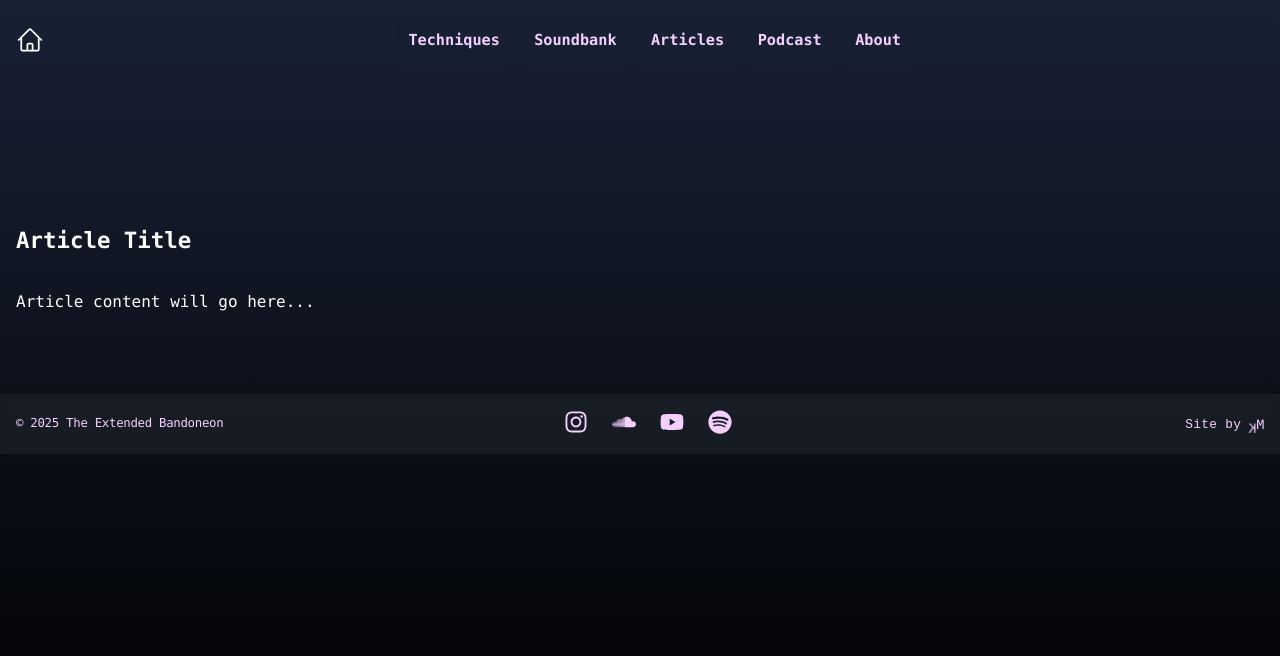
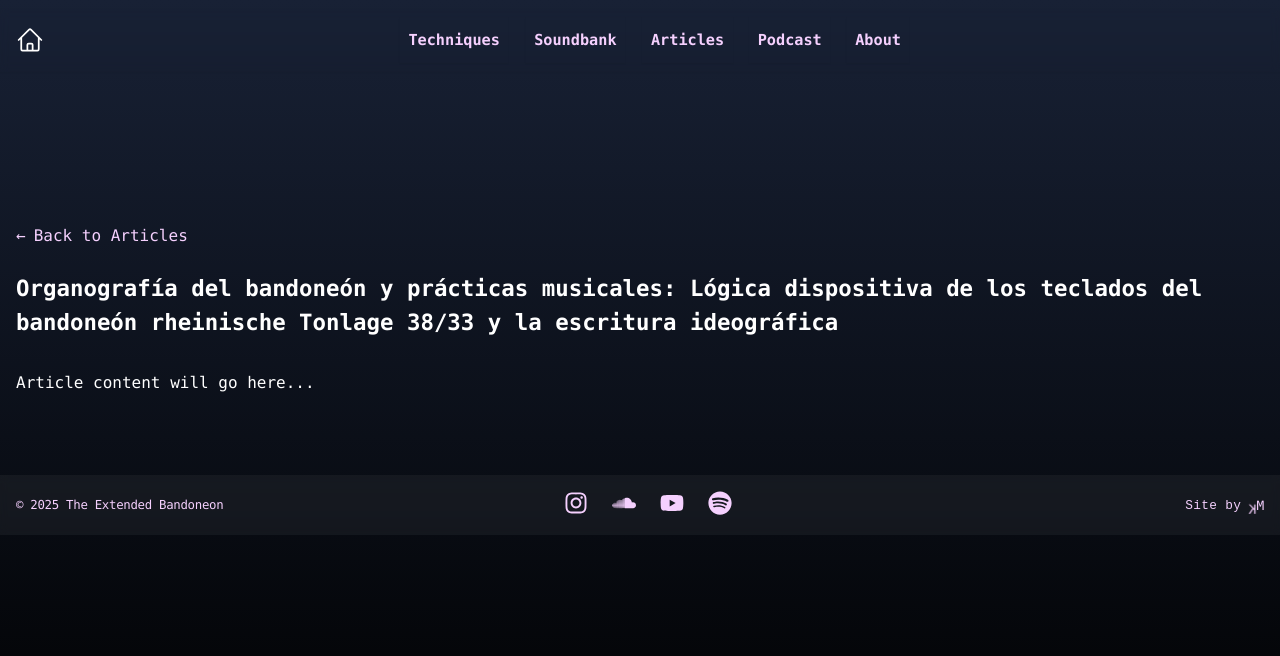
Before and after one commit to manuK1777/extended-bandoneon, a Next.js app: page /articles/organografia-bandoneon in a window 1280 px wide. Shown: the top 656 px of the page. Built offline with nearby package versions, Linux system fonts and the light colour scheme.

Commit message:
WP: article page

```diff
--- a/app/(with-header-footer)/articles/[id]/page.tsx
+++ b/app/(with-header-footer)/articles/[id]/page.tsx
@@ -1,8 +1,33 @@
+import Link from 'next/link';
+
 export default function ArticlePage({ params }: { params: { id: string } }) {
-  // TODO: Fetch article content based on params.id
+  const articles = [
+    {
+      id: 'organografia-bandoneon',
+      title: 'Organografía del bandoneón y prácticas musicales: Lógica dispositiva de los teclados del bandoneón rheinische Tonlage 38/33 y la escritura ideográfica'
+    }
+  ];
+
+  const article = articles.find(article => article.id === params.id);
+
+  if (!article) {
+    return (
+      <div className="container mx-auto px-4 py-8">
+        <h1 className="text-3xl font-bold mb-8">Article not found</h1>
+      </div>
+    );
+  }
+
   return (
     <div className="container mx-auto px-4 py-8">
-      <h1 className="text-3xl font-bold mb-8">Article Title</h1>
+      <Link
+        href="/articles"
+        className="inline-flex items-center mb-6 text-fuchsia-200 hover:text-fuchsia-300 transition-colors duration-200"
+      >
+        <span className="mr-2">←</span>
+        Back to Articles
+      </Link>
+      <h1 className="text-3xl font-bold mb-8">{article.title}</h1>
       <div className="prose dark:prose-invert">
         <p>Article content will go here...</p>
       </div>
```
